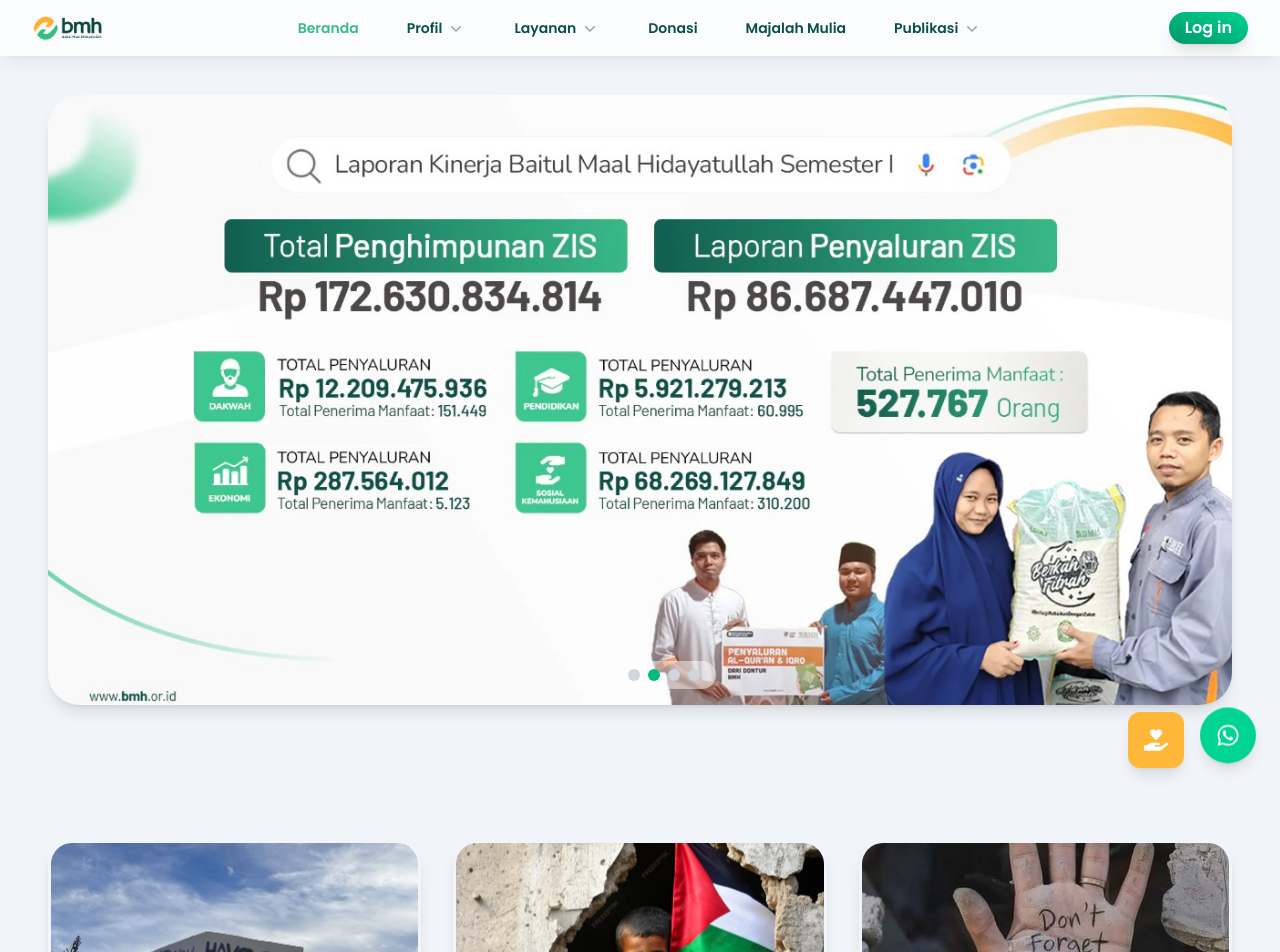
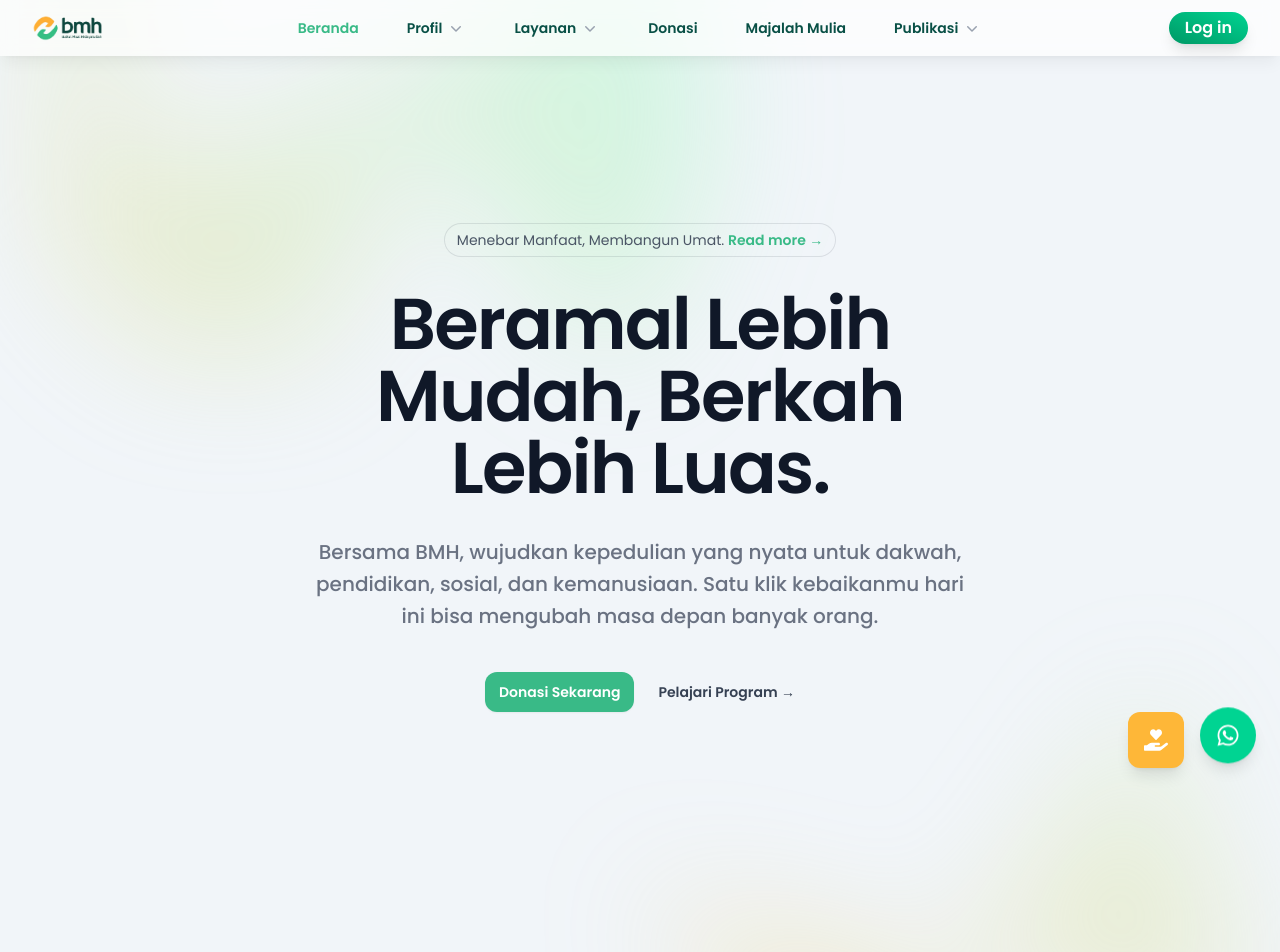
Before and after one commit to azzam-azhari/bmh, a React (Vite) app: page / in a window 1280 px wide. Shown: the top 952 px of the page. Built offline with nearby package versions, Linux system fonts and the light colour scheme.

Commit message:
Hero Tailwind

```diff
--- a/src/App.jsx
+++ b/src/App.jsx
@@ -37,8 +37,8 @@
         {/* Routing */}
         <Routes>
           <Route path="/" element={<Home />} />
-          <Route path="/newsSection" element={<NewsSection />} />
-          <Route path="/buktiNyata" element={<BuktiNyata />} />
+          <Route path="/news-section" element={<NewsSection />} />
+          <Route path="/bukti-nyata" element={<BuktiNyata />} />
           <Route path="/lastCard" element={<LastCard />} />
           <Route path="/jejakKebaikan" element={<JejakKebaikan />} />
           <Route path="/program-kami" element={<ProgramKami />} />
--- /dev/null
+++ b/src/pages/HeroTailwind.jsx
@@ -0,0 +1,53 @@
+'use client';
+
+// import { useState } from 'react';
+
+export default function HeroTailwind() {
+  return (
+    <div className="bg-slate-100 font-poppins">
+      <div className="relative px-6 isolate pt-14 md:pt-0 lg:px-8">
+        <div aria-hidden="true" className="absolute inset-x-0 overflow-hidden -top-40 -z-10 transform-gpu blur-3xl sm:-top-80">
+          <div
+            style={{
+              clipPath: 'polygon(74.1% 44.1%, 100% 61.6%, 97.5% 26.9%, 85.5% 0.1%, 80.7% 2%, 72.5% 32.5%, 60.2% 62.4%, 52.4% 68.1%, 47.5% 58.3%, 45.2% 34.5%, 27.5% 76.7%, 0.1% 64.9%, 17.9% 100%, 27.6% 76.8%, 76.1% 97.7%, 74.1% 44.1%)',
+            }}
+            className="relative left-[calc(50%-11rem)] aspect-1155/678 w-144.5 -translate-x-1/2 rotate-30 bg-linear-to-tr from-[#ffbd4c] to-[#53ffba] opacity-30 sm:left-[calc(50%-30rem)] sm:w-288.75"
+          />
+        </div>
+        <div className="max-w-2xl py-32 mx-auto sm:py-48 lg:py-56">
+          <div className="hidden sm:mb-8 sm:flex sm:justify-center">
+            <div className="relative px-3 py-1 text-gray-600 rounded-full text-sm/6 ring-1 ring-gray-900/10 hover:ring-gray-900/20">
+              Menebar Manfaat, Membangun Umat.{' '}
+              <a href="#" className="font-semibold text-[#39BA87]">
+                <span aria-hidden="true" className="absolute inset-0" />
+                Read more <span aria-hidden="true">&rarr;</span>
+              </a>
+            </div>
+          </div>
+          <div className="text-center">
+            <h1 className="text-5xl font-semibold tracking-tight text-gray-900 text-balance sm:text-7xl">Beramal Lebih Mudah, Berkah Lebih Luas.</h1>
+            <p className="mt-8 text-lg font-medium text-gray-500 text-pretty sm:text-xl/8">
+              Bersama BMH, wujudkan kepedulian yang nyata untuk dakwah, pendidikan, sosial, dan kemanusiaan. Satu klik kebaikanmu hari ini bisa mengubah masa depan banyak orang.
+            </p>
+            <div className="flex items-center justify-center mt-10 gap-x-6">
+              <a href="#" className="rounded-xl bg-[#39BA87] px-3.5 py-2.5 text-sm font-semibold text-white shadow-xs hover:bg-[#37b683] focus-visible:outline-2 focus-visible:outline-offset-2 focus-visible:outline-[#39BA87]">
+                Donasi Sekarang
+              </a>
+              <a href="#" className="font-semibold text-gray-700 hover:text-gray-900 text-sm/6">
+                Pelajari Program <span aria-hidden="true">→</span>
+              </a>
+            </div>
+          </div>
+        </div>
+        <div aria-hidden="true" className="absolute inset-x-0 top-[calc(100%-13rem)] -z-10 transform-gpu overflow-hidden blur-3xl sm:top-[calc(100%-30rem)]">
+          <div
+            style={{
+              clipPath: 'polygon(74.1% 44.1%, 100% 61.6%, 97.5% 26.9%, 85.5% 0.1%, 80.7% 2%, 72.5% 32.5%, 60.2% 62.4%, 52.4% 68.1%, 47.5% 58.3%, 45.2% 34.5%, 27.5% 76.7%, 0.1% 64.9%, 17.9% 100%, 27.6% 76.8%, 76.1% 97.7%, 74.1% 44.1%)',
+            }}
+            className="relative left-[calc(50%+3rem)] aspect-1155/678 w-144.5 -translate-x-1/2 bg-linear-to-tr from-[#ffc259] to-[#4cffb7] opacity-30 sm:left-[calc(50%+36rem)] sm:w-288.75"
+          />
+        </div>
+      </div>
+    </div>
+  );
+}
--- a/src/pages/Home.jsx
+++ b/src/pages/Home.jsx
@@ -1,5 +1,5 @@
 // src/pages/Home.jsx
-import Hero from './Hero';
+import HeroTailwind from './HeroTailwind';
 import NewsSection from './NewsSection';
 import BuktiNyata from './BuktiNyata';
 import LastCard from './LastCard';
@@ -11,7 +11,7 @@
   return (
     <div className="min-h-screen px-4 bg-slate-100 md:px-6 lg:px-12">
       {/* Hero Section */}
-      <Hero />
+      <HeroTailwind />
 
       {/* News Section */}
       <div className="py-10">
--- a/src/pages/ProgramKami.jsx
+++ b/src/pages/ProgramKami.jsx
@@ -56,12 +56,12 @@
       </div>
 
       {/* ReactBits */}
-      <SpotlightCard
+      {/* <SpotlightCard
         className="flex flex-col items-center gap-6 p-4 mt-20 border custom-spotlight-card border-slate-200 rounded-2xl md:flex-row md:p-4 lg:p-6"
         spotlightColor="rgba(57, 186, 135, 0.1)
 "
       >
-        {/* Kiri */}
+
         <div className="flex flex-col items-center justify-center flex-1 w-full gap-4 p-6 text-white bg-gradient-to-r from-amber-400 to-amber-300 rounded-xl md:flex-row md:text-left">
           <div>
             <a href="https://berbagi.bmh.or.id/" target="blank" className="px-5 py-2 font-semibold text-yellow-500 transition bg-white shadow rounded-xl hover:bg-slate-50 hover:cursor-pointer">
@@ -73,7 +73,6 @@
           </div>
         </div>
 
-        {/* Kanan */}
         <div className="flex flex-col flex-1 w-full gap-3 md:gap-4">
           <p className="text-sm text-center text-[#095046] md:text-left">Masih bingung cara berdonasi? Tim kami siap membantu kamu</p>
           <div className="flex items-center justify-center gap-2 px-3 py-2 text-sm text-gray-700 transition border rounded-lg md:justify-start border-slate-200 hover:bg-slate-200 hover:cursor-pointer">
@@ -83,7 +82,7 @@
             <span className="font-semibold">Email:</span> sekretariat@bmh.or.id
           </div>
         </div>
-      </SpotlightCard>
+      </SpotlightCard> */}
       {/* <div className="flex flex-col items-center gap-6 p-6 border border-slate-200 md:flex-row rounded-2xl">
 
         <div className="flex flex-col items-center flex-1 gap-4 p-6 text-white md:flex-row bg-gradient-to-r from-amber-400 to-amber-300 rounded-xl">
```
